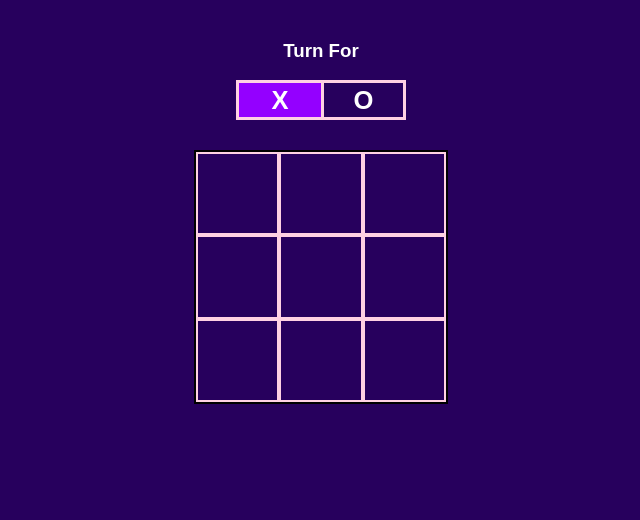
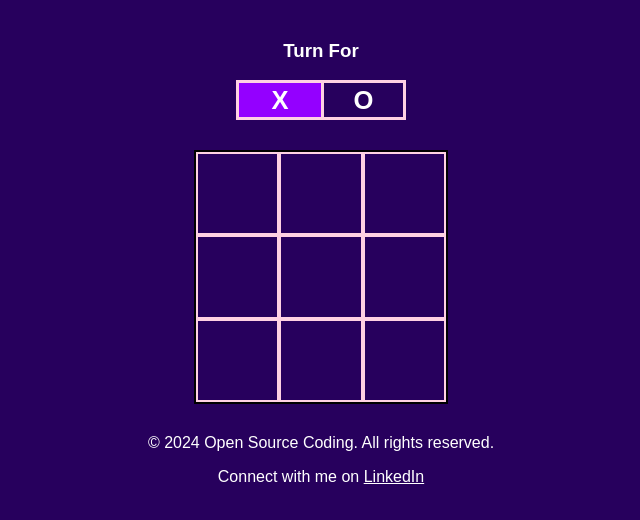
Before and after one commit to salil-cloud/PRODIGY_WD_03, a plain HTML site: page index.html in a window 1280 px wide. Shown: the whole page, without its empty margins (319-959 px from the left). Drawn offline with Linux system fonts and the light colour scheme.

Commit message:
Project completion

```diff
--- a/index.html
+++ b/index.html
@@ -27,6 +27,10 @@
     </div>
     <h2 id="results"></h2>
     <button id="play-again">Play Again</button>
+    <div class="content">
+        <p>&copy; 2024 Open Source Coding. All rights reserved.</p>
+        <p>Connect with me on <a href="https://www.linkedin.com/feed/" target="_blank" rel="noopener noreferrer">LinkedIn</a></p>
+    </div>
     <script src="script.js"></script>
 </body>
 </html>
--- a/script.js
+++ b/script.js
@@ -65,14 +65,14 @@ function cheakDraw(){
     }
 }
 
-document.querySelector("#play-again").addEventListener("click", ()=>{
+document.querySelector("#play-again").addEventListener("click", ()=> {
     isGameOver = false;
     turn = "X";
     document.querySelector(".bg").style.left = "0";
     document.querySelector("#results").innerHTML = "";
     document.querySelector("#play-again").style.display = "none";
 
-    boxes.forEach(e =>{
+    boxes.forEach (e => {
         e.innerHTML = "";
         e.style.removeProperty("background-color");
         e.style.color = "#fff"
```
Also changed, not shown: 1 other file.
